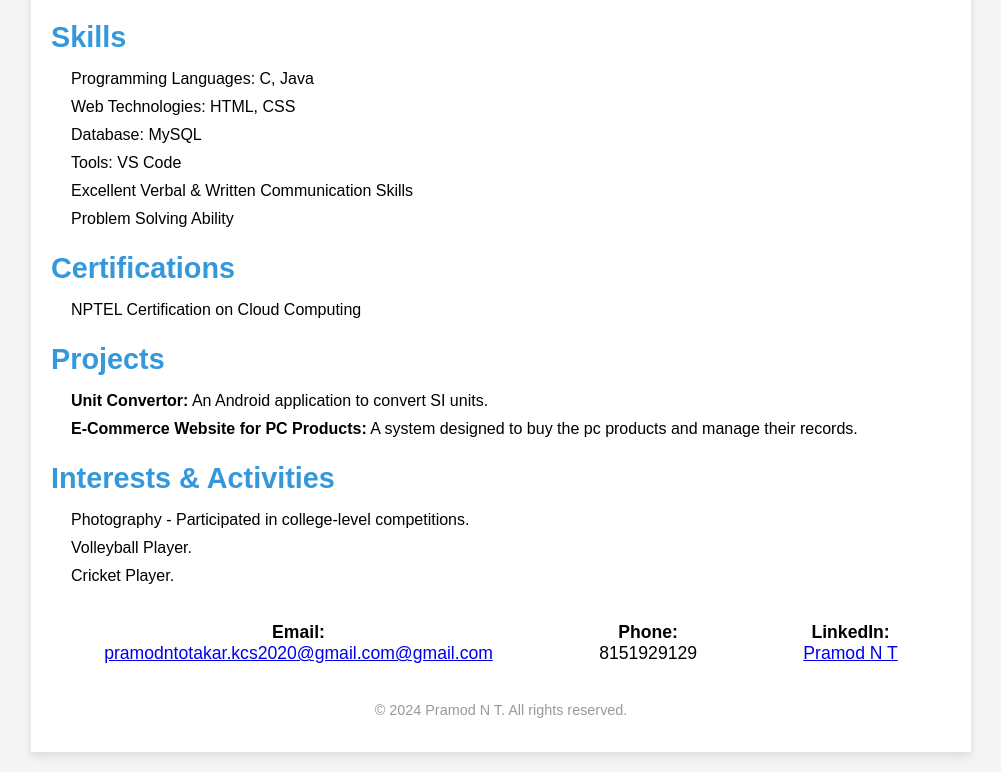
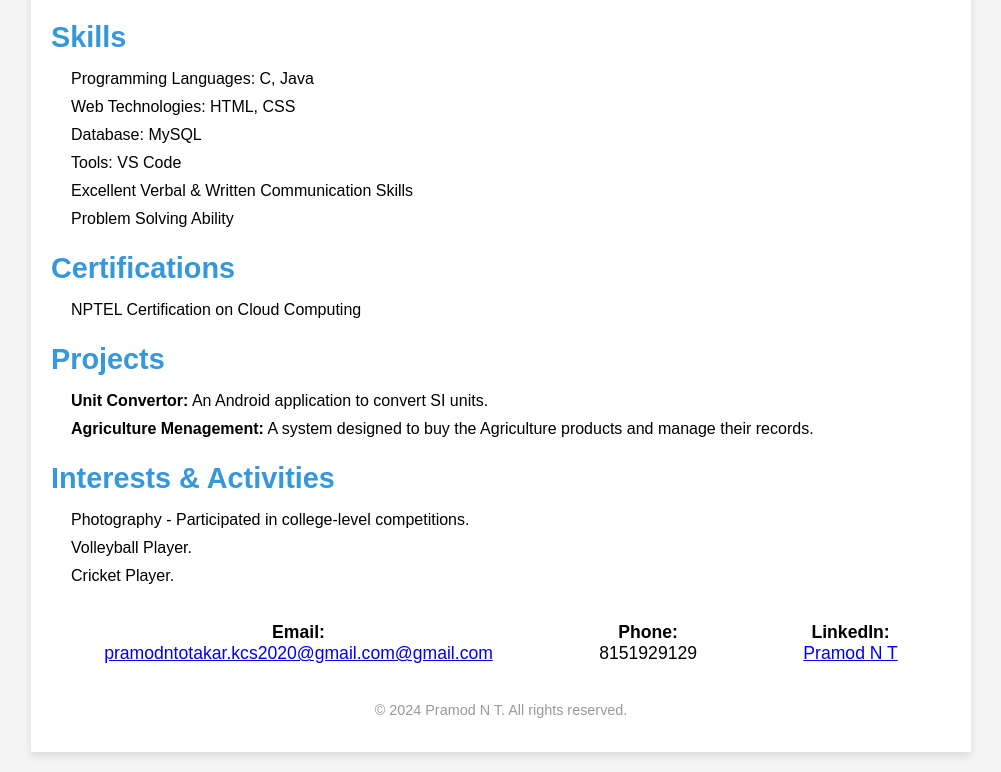
Before and after one commit to prammu/web-1, a plain HTML site: page index.html in a window 1280 px wide. Shown: the part 490-1262 px from the top of the page, without its empty margins (139-1140 px from the left). Drawn offline with Linux system fonts and the light colour scheme.

Commit message:
Update index.html

```diff
--- a/index.html
+++ b/index.html
@@ -140,7 +140,7 @@
             <div class="section-content">
                 <ul>
                     <li><strong>Unit Convertor:</strong> An Android application to convert SI units.</li>
-                    <li><strong>E-Commerce Website for PC Products:</strong> A system designed to buy the pc products and manage their records.</li>
+                    <li><strong>Agriculture Menagement:</strong> A system designed to buy the Agriculture products and manage their records.</li>
                 </ul>
             </div>
         </section>
```
